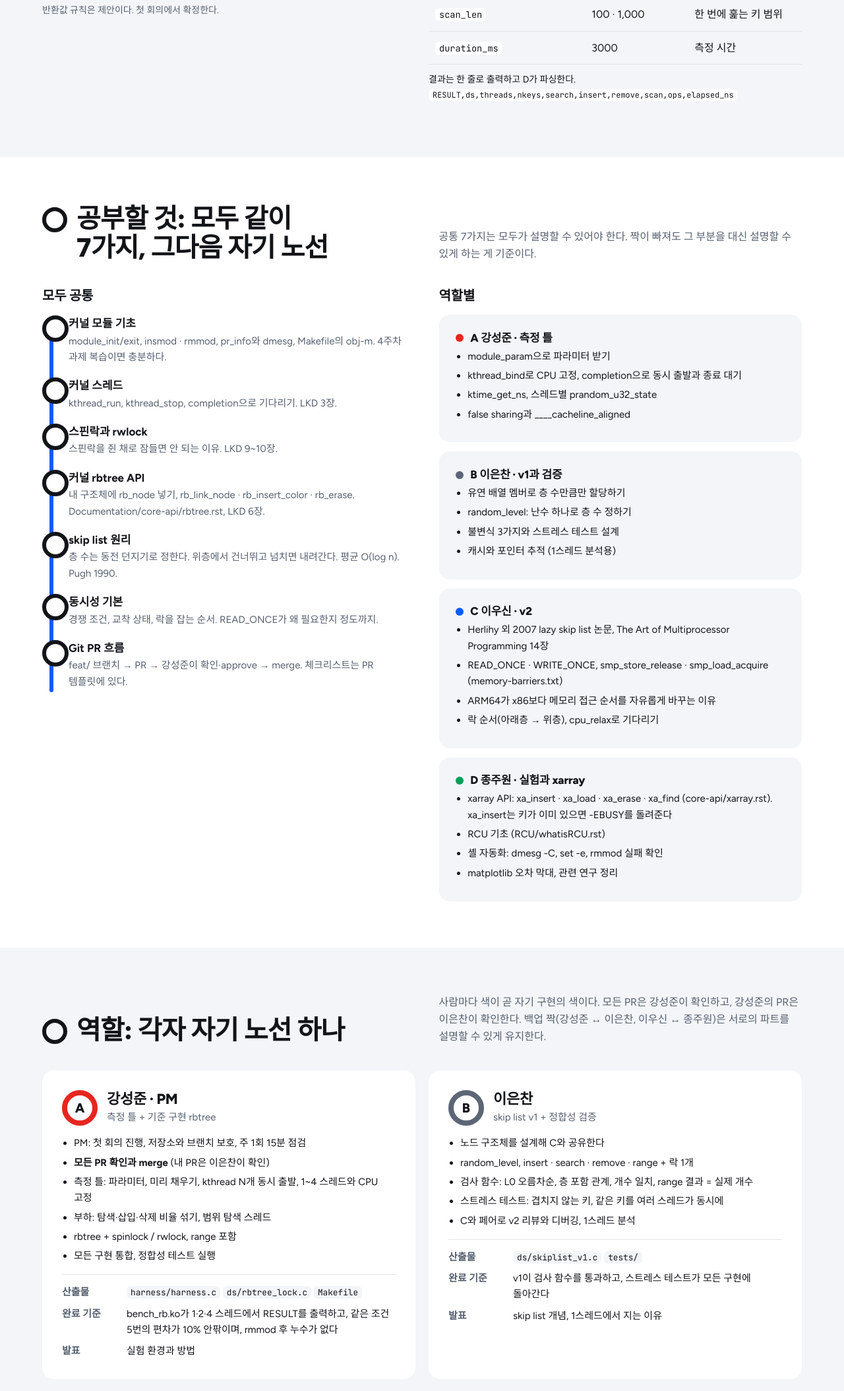
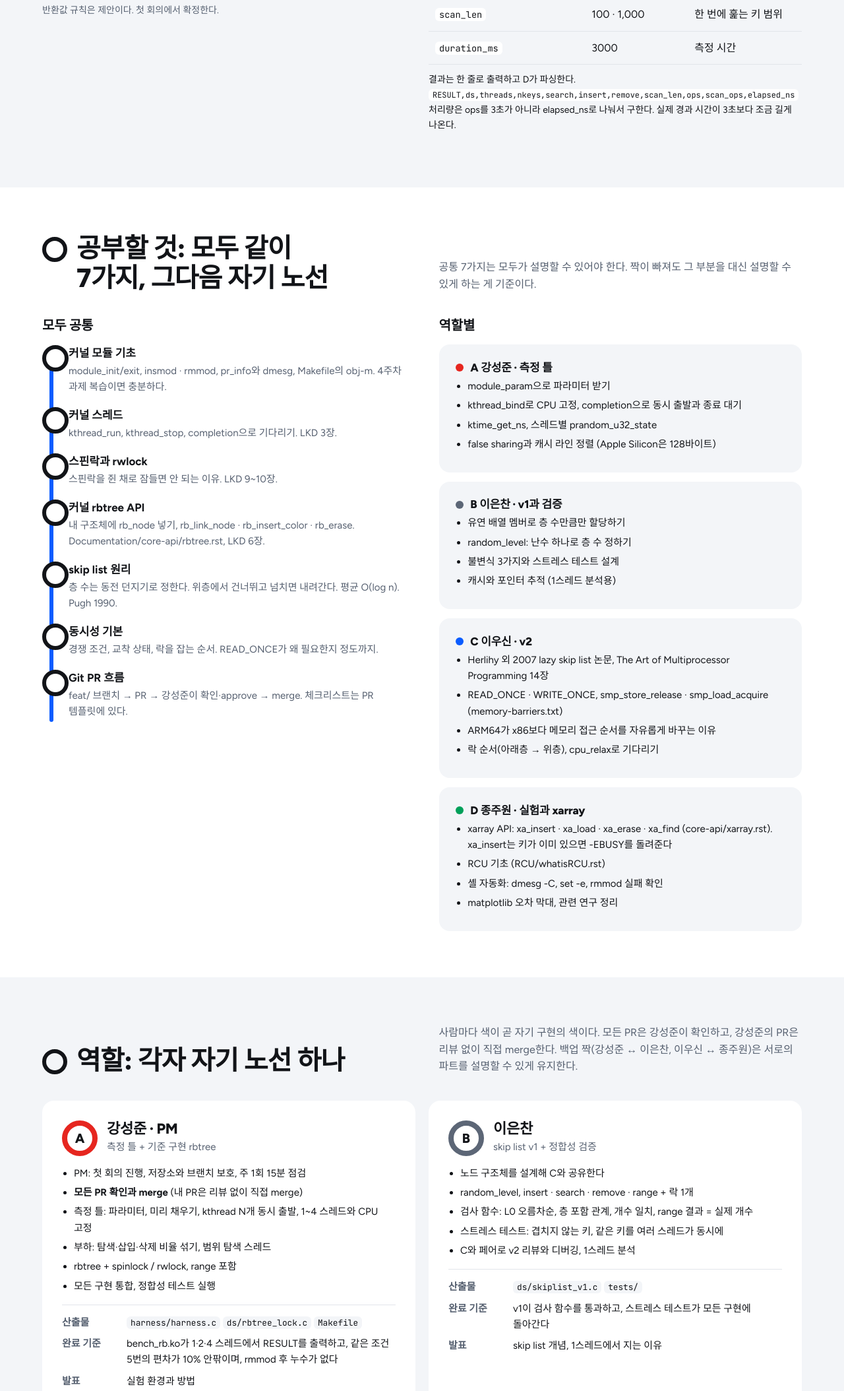
Before and after one commit to SJ-log/skiplist-vs-rbtree, a plain HTML site: page docs/index.html in a window 1280 px wide. Shown: the part 6692-8800 px from the top of the page at 66% size. Drawn offline with Linux system fonts and the light colour scheme; animation ran at ten frames a second.

Commit message:
docs: sync with harness (RESULT fields, 128-byte alignment), PM self-merge
- 팀 페이지의 RESULT 형식을 측정 틀의 실제 출력(11칸)에 맞춘다
- false sharing 규칙을 128바이트 정렬로 고친다 (Apple Silicon 캐시 라인)
- 강성준(PM) 본인의 PR은 리뷰 없이 직접 merge하도록 규칙을 바꾼다
- part-A-harness.md의 "지금 상태"를 1단계 완료 기준으로 갱신한다

Co-Authored-By: Claude Fable 5.2 <noreply@anthropic.com>
Claude-Session: https://claude.ai/code/session_01F363mVj3d31KL3ZnUHTqaU

```diff
--- a/docs/index.html
+++ b/docs/index.html
@@ -484,7 +484,7 @@ footer ol{font-size:15px}
 <tr><td><code>scan_len</code></td><td>100 · 1,000</td><td>한 번에 훑는 키 범위</td></tr>
 <tr><td><code>duration_ms</code></td><td>3000</td><td>측정 시간</td></tr>
 </tbody></table></div>
-<p class="small" style="margin-top:12px">결과는 한 줄로 출력하고 D가 파싱한다.<br><code>RESULT,ds,threads,nkeys,search,insert,remove,scan,ops,elapsed_ns</code></p></div>
+<p class="small" style="margin-top:12px">결과는 한 줄로 출력하고 D가 파싱한다.<br><code>RESULT,ds,threads,nkeys,search,insert,remove,scan_len,ops,scan_ops,elapsed_ns</code><br>처리량은 ops를 3초가 아니라 elapsed_ns로 나눠서 구한다. 실제 경과 시간이 3초보다 조금 길게 나온다.</p></div>
 </div>
 </div></section>
 
@@ -507,7 +507,7 @@ footer ol{font-size:15px}
 <li>module_param으로 파라미터 받기</li>
 <li>kthread_bind로 CPU 고정, completion으로 동시 출발과 종료 대기</li>
 <li>ktime_get_ns, 스레드별 prandom_u32_state</li>
-<li>false sharing과 ____cacheline_aligned</li></ul></div>
+<li>false sharing과 캐시 라인 정렬 (Apple Silicon은 128바이트)</li></ul></div>
 <div class="card"><h4><span class="dot" style="background:var(--slate)"></span>B 이은찬 · v1과 검증</h4><ul>
 <li>유연 배열 멤버로 층 수만큼만 할당하기</li>
 <li>random_level: 난수 하나로 층 수 정하기</li>
@@ -529,13 +529,13 @@ footer ol{font-size:15px}
 
 <section class="band alt" id="roles"><div class="wrap">
 <div class="sh"><h2>역할: 각자 자기 노선 하나</h2>
-<p>사람마다 색이 곧 자기 구현의 색이다. 모든 PR은 강성준이 확인하고, 강성준의 PR은 이은찬이 확인한다. 백업 짝(강성준 ↔ 이은찬, 이우신 ↔ 종주원)은 서로의 파트를 설명할 수 있게 유지한다.</p></div>
+<p>사람마다 색이 곧 자기 구현의 색이다. 모든 PR은 강성준이 확인하고, 강성준의 PR은 리뷰 없이 직접 merge한다. 백업 짝(강성준 ↔ 이은찬, 이우신 ↔ 종주원)은 서로의 파트를 설명할 수 있게 유지한다.</p></div>
 <div class="roles">
 <article class="role" style="--c:var(--red)">
 <div class="rh"><span class="rl">A</span><div><h3>강성준 · PM</h3><p>측정 틀 + 기준 구현 rbtree</p></div></div>
 <ul>
 <li>PM: 첫 회의 진행, 저장소와 브랜치 보호, 주 1회 15분 점검</li>
-<li><b>모든 PR 확인과 merge</b> (내 PR은 이은찬이 확인)</li>
+<li><b>모든 PR 확인과 merge</b> (내 PR은 리뷰 없이 직접 merge)</li>
 <li>측정 틀: 파라미터, 미리 채우기, kthread N개 동시 출발, 1~4 스레드와 CPU 고정</li>
 <li>부하: 탐색·삽입·삭제 비율 섞기, 범위 탐색 스레드</li>
 <li>rbtree + spinlock / rwlock, range 포함</li>
@@ -651,7 +651,7 @@ footer ol{font-size:15px}
 <div class="bn"><span class="num">2</span><div><h4>측정 틀 (A) <span class="sev h">높음</span></h4><dl><dt>왜 막히나</dt><dd>v1·v2·xarray 모두 harness에 끼워야 돌려 볼 수 있고, D의 스크립트도 harness 출력을 읽는다.</dd><dt>기다리는 사람</dt><dd>B, C, D</dd><dt>푸는 법</dt><dd>A가 아무 일도 안 하는 더미 구현으로 harness를 먼저 올린다. 기능은 삽입·탐색 → 삭제 섞기 → 스캔 스레드 순서로 덧붙인다. 그동안 다른 사람은 각자 작은 테스트 모듈로 혼자 검증한다.</dd></dl></div></div>
 <div class="bn max"><span class="num">3</span><div><h4>v2 구현·안정화 (C) <span class="sev x">가장 큼</span></h4><dl><dt>왜 막히나</dt><dd>가장 어렵고, 핵심 결과와 최종 측정이 전부 v2를 기다린다.</dd><dt>기다리는 사람</dt><dd>최종 측정, 발표의 결과 파트</dd><dt>푸는 법</dt><dd>구현 전에 의사코드와 락 순서 문서를 B와 리뷰한다. 탐색 → 삽입 → 삭제 순서로 작은 PR을 올린다. C에게 다른 일을 얹지 않는다. 끝내 불안정하면 v1 결과 + v2 설계·부분 결과 + 막힌 이유 분석으로 발표한다.</dd></dl></div></div>
 <div class="bn"><span class="num">4</span><div><h4>정합성 검사 함수 (B) <span class="sev m">중간</span></h4><dl><dt>왜 막히나</dt><dd>v2 스트레스 테스트가 이 함수로 통과 여부를 판정한다.</dd><dt>기다리는 사람</dt><dd>C</dd><dt>푸는 법</dt><dd>B가 노드 구조체와 검사 함수부터 공개한다. v1이 완성되기 전이어도 된다. C는 같은 뼈대 위에 필드만 추가한다.</dd></dl></div></div>
-<div class="bn"><span class="num">5</span><div><h4>A에게 몰린 PR 확인과 통합 <span class="sev h">높음</span></h4><dl><dt>왜 막히나</dt><dd>모든 PR을 A가 확인하고 merge한다. A는 측정 틀, rbtree, 통합도 맡고 있어서 A가 바쁘면 전원의 PR이 기다린다.</dd><dt>기다리는 사람</dt><dd>전원</dd><dt>푸는 법</dt><dd>PR은 단계 하나씩 작게 올리고, PR 템플릿 체크리스트(빌드, RESULT 출력, 검사 함수, 코딩 스타일)를 채워서 올린다. A는 자기 코드보다 리뷰 요청을 먼저 처리한다. A 본인의 PR은 이은찬이 확인한다.</dd></dl></div></div>
+<div class="bn"><span class="num">5</span><div><h4>A에게 몰린 PR 확인과 통합 <span class="sev h">높음</span></h4><dl><dt>왜 막히나</dt><dd>모든 PR을 A가 확인하고 merge한다. A는 측정 틀, rbtree, 통합도 맡고 있어서 A가 바쁘면 전원의 PR이 기다린다.</dd><dt>기다리는 사람</dt><dd>전원</dd><dt>푸는 법</dt><dd>PR은 단계 하나씩 작게 올리고, PR 템플릿 체크리스트(빌드, RESULT 출력, 검사 함수, 코딩 스타일)를 채워서 올린다. A는 자기 코드보다 리뷰 요청을 먼저 처리한다. A 본인의 PR은 리뷰를 기다리지 않고 직접 merge한다.</dd></dl></div></div>
 <div class="bn"><span class="num">6</span><div><h4>최종 측정 → 그래프 → 발표 <span class="sev m">중간</span></h4><dl><dt>왜 막히나</dt><dd>공정하게 재려면 VM 한 대에서만 측정해야 해서 마지막에 한 사람, 한 대로 몰린다. 결과가 늦으면 D의 발표 준비가 밀린다.</dd><dt>기다리는 사람</dt><dd>D</dd><dt>푸는 법</dt><dd>스크립트를 한 번 실행으로 끝나게 만들고, rbtree와 v1으로 1차 측정을 미리 돌려 본다. 슬라이드는 결과 외 부분(배경, 설계, 방법)부터 만들고 그래프 자리는 비워 둔다.</dd></dl></div></div>
 </div>
 <div class="card" style="margin-top:20px"><h3>병목 1을 푸는 첫 회의 안건</h3>
@@ -674,7 +674,7 @@ footer ol{font-size:15px}
 <div class="card"><h3>Git</h3><ul>
 <li><code>main</code>에 직접 push하지 않는다</li>
 <li>브랜치는 <code>feat/harness</code>, <code>feat/sl-v2</code>, <code>feat/xarray</code>처럼</li>
-<li>PR → 강성준이 확인·approve → merge (강성준의 PR은 이은찬)</li>
+<li>PR → 강성준이 확인·approve → merge (강성준의 PR은 리뷰 없이 직접 merge)</li>
 <li>빌드 산출물(<code>*.o</code>, <code>*.ko</code>)은 커밋하지 않는다</li>
 <li>커밋 메시지는 <code>영역: 무엇을</code></li></ul></div>
 <div class="card"><h3>커널 모듈 안전</h3><ul>
@@ -687,7 +687,7 @@ footer ol{font-size:15px}
 <li>스핀락 안에서 <code>kmalloc(GFP_KERNEL)</code> 금지. 락을 잡기 전에 할당한다</li>
 <li>삭제한 노드를 바로 <code>kfree</code>하지 않는다. 지연 해제 목록에 모았다가 destroy 때 해제한다</li>
 <li>반복문 안에서 <code>pr_info</code> 금지. 요약 한 줄만 출력한다</li>
-<li>스레드별 카운터는 <code>____cacheline_aligned</code>로 false sharing을 막는다</li>
+<li>스레드별 카운터는 <code>__aligned(128)</code>로 false sharing을 막는다. Apple Silicon의 캐시 라인이 128바이트라 <code>____cacheline_aligned</code>(64바이트)로는 부족하다</li>
 <li>락은 항상 아래층 → 위층 순서로 잡는다</li></ul></div>
 </div>
 </div></section>
```
Also changed, not shown: 4 other files.
